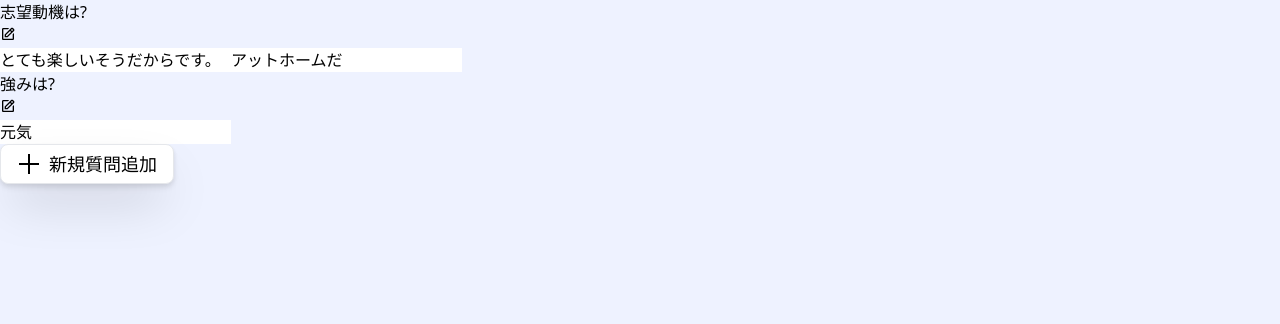
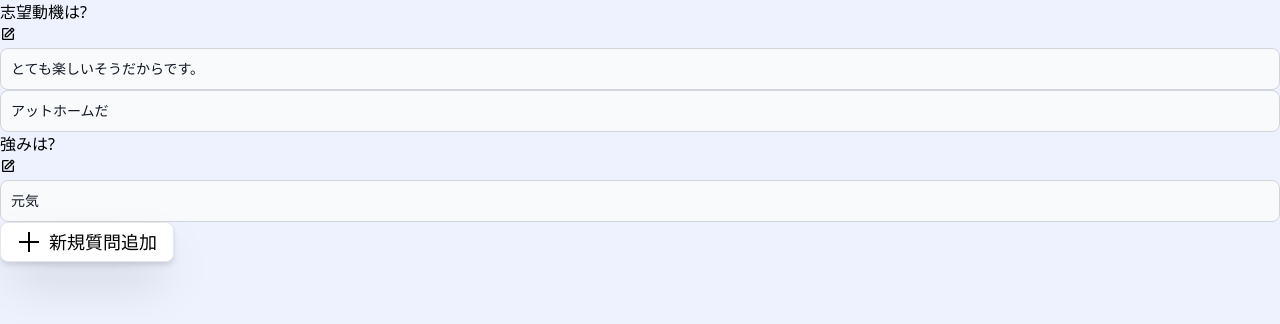
Before and after one commit to tomishima2904/es_manager, a Next.js app in the folder frontend/: page /user/entrysheets/1 in a window 1280 px wide. Shown: the top 324 px of the page. Built offline with nearby package versions, Linux system fonts and the light colour scheme.

Commit message:
(仮)フォーム用のCSSを定義

```diff
--- a/frontend/src/styles/globals.css
+++ b/frontend/src/styles/globals.css
@@ -5,3 +5,11 @@
 body {
   @apply bg-indigo-50;
 }
+
+.my-form {
+  @apply bg-gray-50 border border-gray-300 text-gray-900 text-sm rounded-lg;
+  @apply focus:ring-blue-500 focus:border-blue-500;
+  @apply block w-full p-2.5;
+  @apply dark:bg-gray-700 dark:border-gray-600 dark:placeholder-gray-400 dark:text-white;
+  @apply dark:focus:ring-blue-500 dark:focus:border-blue-500;
+}
```
